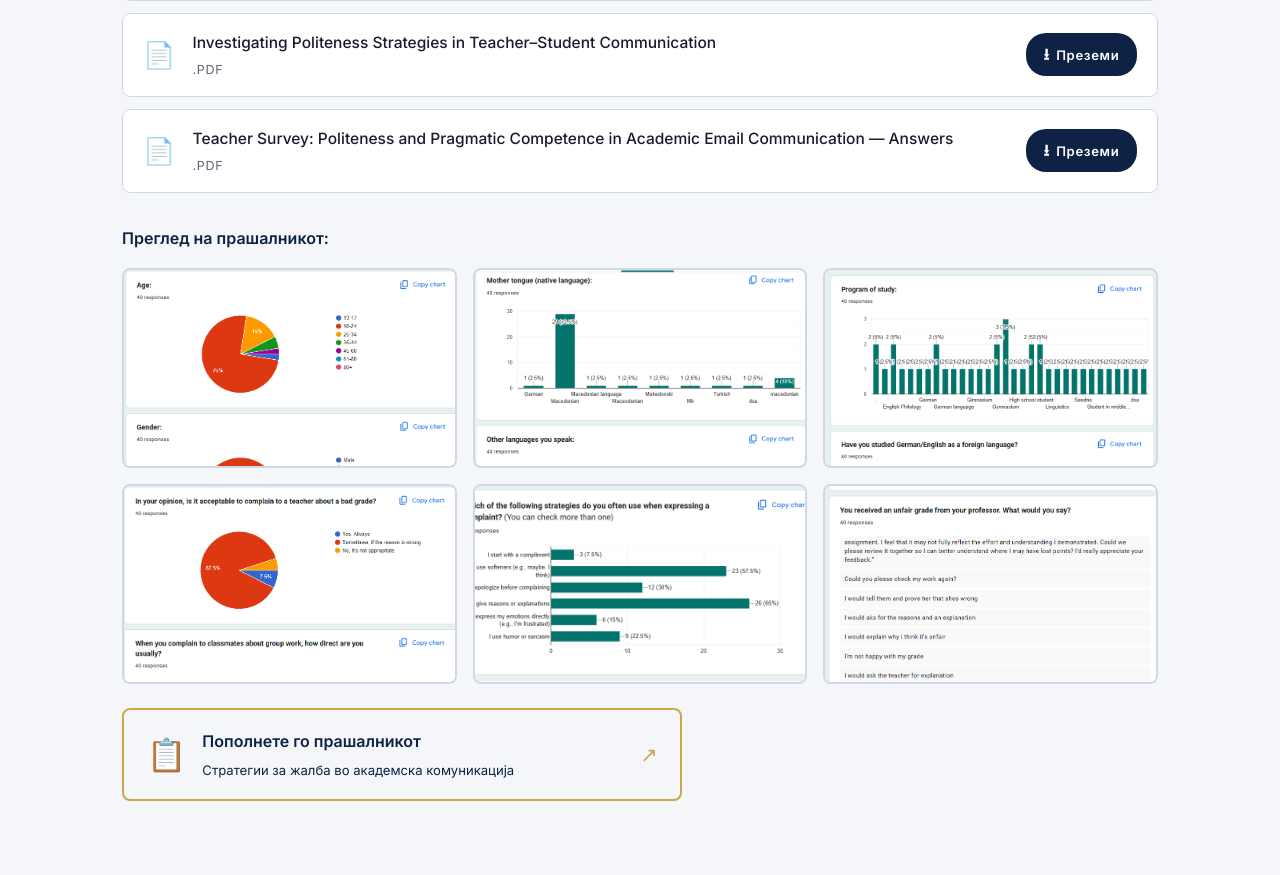
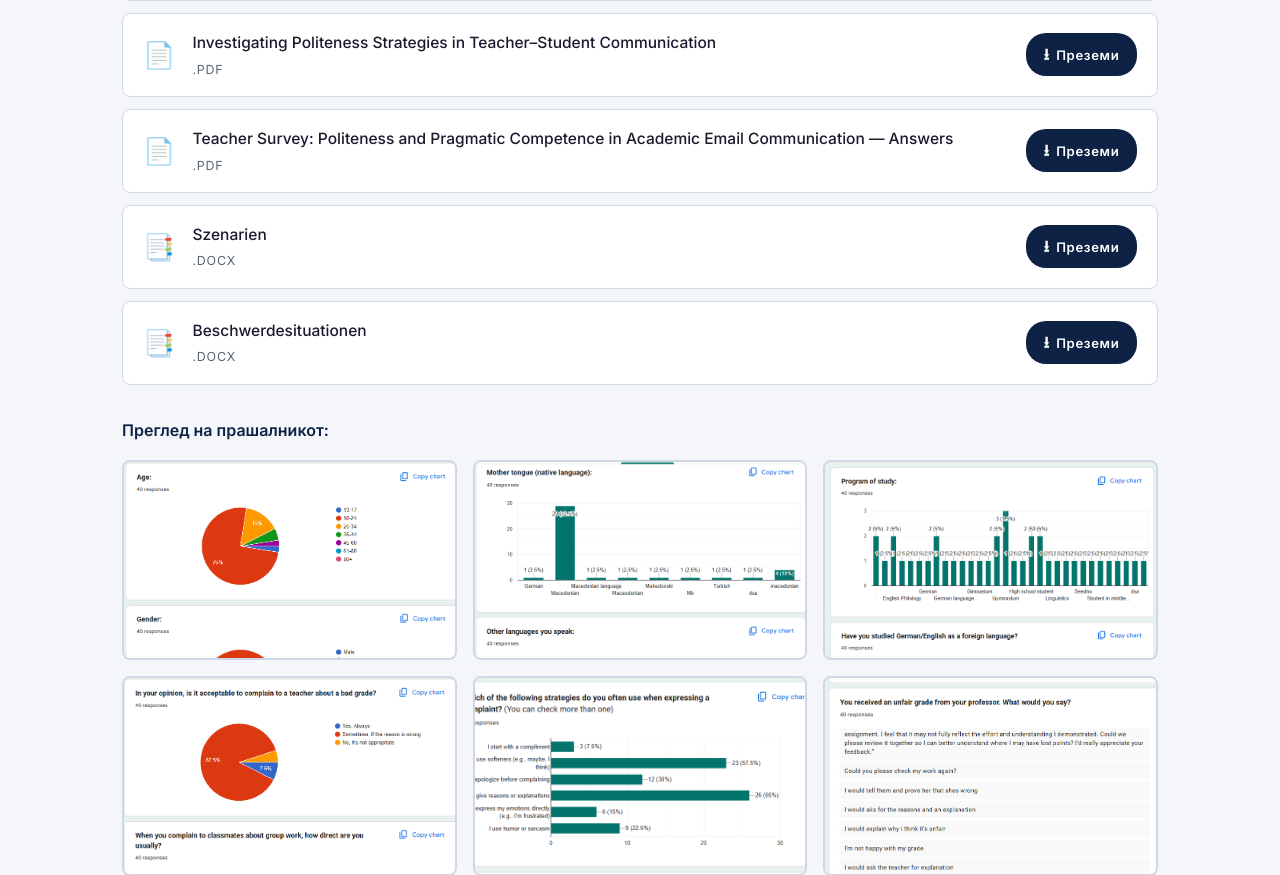
Before and after one commit to VladimirIvanovski/pragmatika_v4, a Flask app: page /materijali in a window 1280 px wide. Shown: the part 4657-5532 px from the top of the page. Run offline with Flask 3, Linux system fonts and the light colour scheme.

Commit message:
Materijali: add Szenarien and Beschwerdesituationen to corpus section
Co-authored-by: Cursor <cursoragent@cursor.com>

```diff
--- a/templates/materijali.html
+++ b/templates/materijali.html
@@ -544,6 +544,28 @@
                     Преземи
                 </a>
             </li>
+            <li class="file-item">
+                <div class="file-icon">&#128209;</div>
+                <div class="file-info">
+                    <span class="file-name">Szenarien</span>
+                    <span class="file-meta">.docx</span>
+                </div>
+                <a href="https://drive.google.com/uc?export=download&id=1NVNEnj_e8OQmAcBQohEn2b5pQslaIezM" class="file-download" target="_blank" rel="noopener">
+                    <span class="dl-icon">&#11123;</span>
+                    Преземи
+                </a>
+            </li>
+            <li class="file-item">
+                <div class="file-icon">&#128209;</div>
+                <div class="file-info">
+                    <span class="file-name">Beschwerdesituationen</span>
+                    <span class="file-meta">.docx</span>
+                </div>
+                <a href="https://drive.google.com/uc?export=download&id=19fFE1Uok_-3IDnzaPyiHBskT9GIQvScG" class="file-download" target="_blank" rel="noopener">
+                    <span class="dl-icon">&#11123;</span>
+                    Преземи
+                </a>
+            </li>
         </ul>
 
         <!-- Screenshot gallery -->
```
